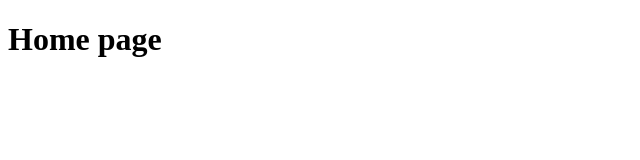
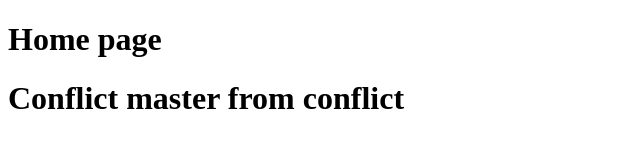
Before and after one commit to Phanvanahai1995/github_test, a plain HTML site: page index.html in a window 1280 px wide. Shown: the whole page, without its empty margins (0-640 px from the left). Drawn offline with Linux system fonts and the light colour scheme.

Commit message:
conflict

```diff
--- a/index.html
+++ b/index.html
@@ -7,5 +7,6 @@
   </head>
   <body>
     <h1>Home page</h1>
+    <h1>Conflict master from conflict</h1>
   </body>
 </html>
```
